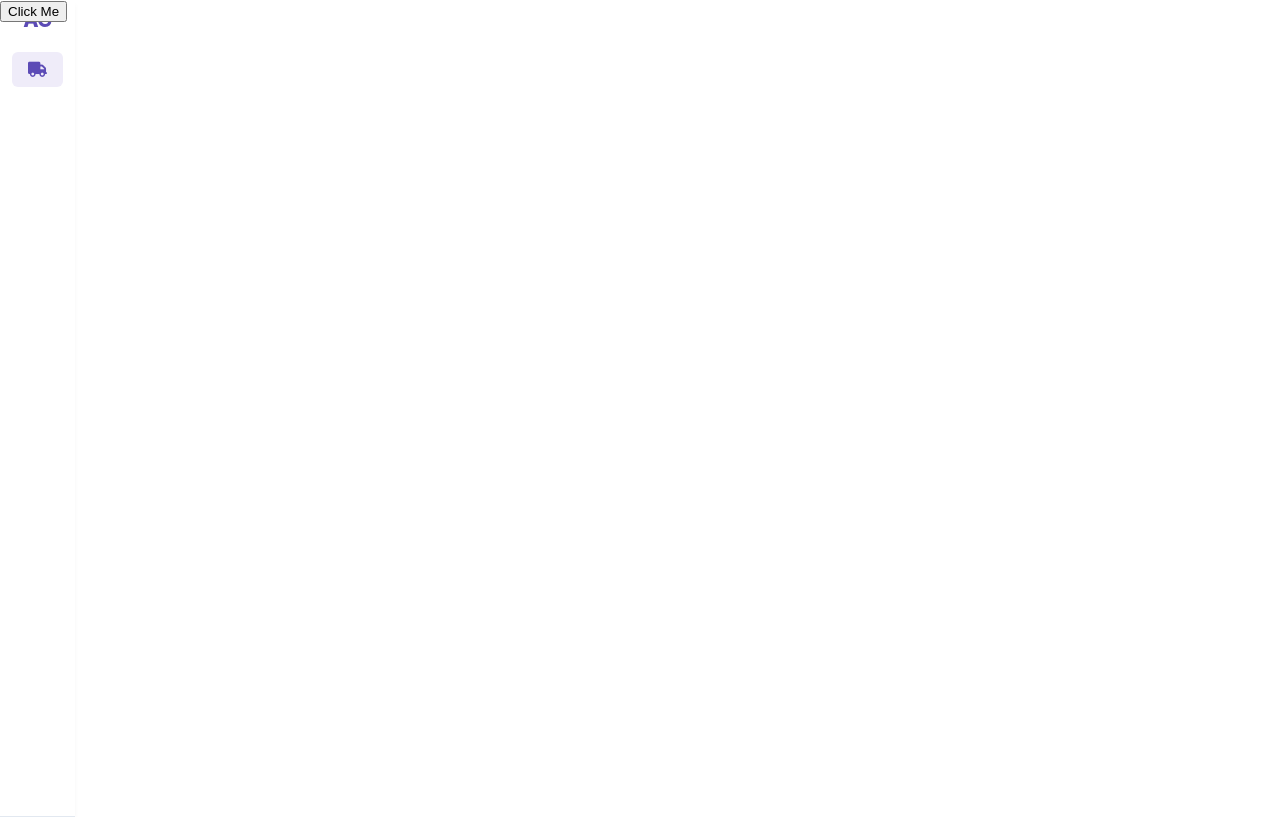
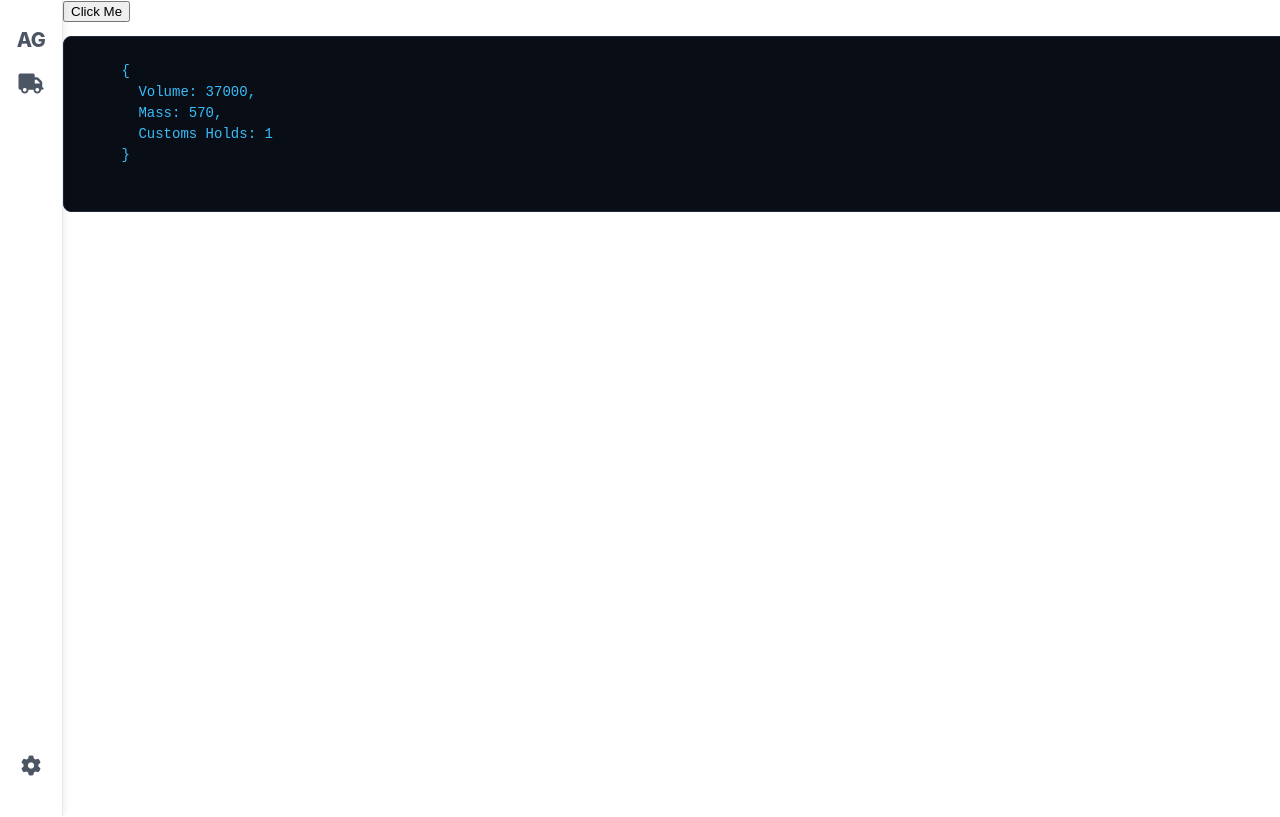
Before and after one commit to ARGUS269/Aetheria-Logistics-Hub, a Vue app: page /logistic in a window 1280 px wide. Built offline with nearby package versions, Linux system fonts and the light colour scheme.

Commit message:
feat: initial project setup

```diff
--- a/src/App.vue
+++ b/src/App.vue
@@ -5,10 +5,18 @@ import { ref } from "vue";
 <template>
   <div class="app-layout">
     <nav class="navbar">
-      <div class="nav-brand">AG</div>
-      <div class="nav-brand"></div>
-      <div class="nav-links">
-        <RouterLink to="/logistic" class="nav-item"><i class="fa-solid fa-truck"></i></RouterLink>
+      <div class="top">
+        <div class="nav-brand">AG</div>
+        <div class="nav-links">
+          <RouterLink to="/logistic" class="nav-item">
+            <i class="fa-solid fa-truck"></i>
+          </RouterLink>
+        </div>
+      </div>
+      <div class="bottom">
+        <RouterLink to="/settings" class="nav-item">
+          <i class="fa-solid fa-gear"></i>
+        </RouterLink>
       </div>
     </nav>
 
@@ -19,49 +27,82 @@ import { ref } from "vue";
 </template>
 
 <style>
+.app-layout {
+  display: flex;
+  min-height: 100vh;
+  width: 100vw;
+  overflow: hidden;
+}
+
+.top,
+.bottom {
+  margin: 20px 0;
+  display: flex;
+  flex-direction: column;
+  align-items: center;
+}
 
 .navbar {
   display: flex;
   flex-direction: column;
   align-items: center;
+  justify-content: space-between;
   background-color: #ffffff;
-  padding: 8px 12px;
-  gap: 10px;
-  box-shadow: 0 4px 6px -1px rgba(0, 0, 0, 0.05);
-  border-bottom: 1px solid #e2e8f0;
+  padding: 8px 6px;
+  gap: 20px;
+  box-shadow: 4px 0 6px -1px rgba(0, 0, 0, 0.05);
+  border-right: 1px solid #e2e8f0;
   height: 100vh;
-  width: fit-content;
+  width: 50px;
+  flex-shrink: 0;
+
+  position: relative;
+  z-index: 50;
+}
+.app-viewport {
+  flex-grow: 1;
+  height: 100vh;
+  overflow-y: auto;
 }
 
 .nav-brand {
   font-size: 1.25rem;
   font-weight: 800;
-  color: #5c4bb6;
+  color: #4b5563;
   letter-spacing: -0.5px;
+  margin-bottom: 10px;
+}
+
+i{
+  color: #4b5563;
 }
 
 .nav-links {
   display: flex;
+  flex-direction: column;
   gap: 20px;
+  width: 100%;
 }
 
 .nav-item {
+  display: flex;
+  justify-content: center;
+  align-items: center;
   text-decoration: none;
-  font-size: 0.95rem;
-  font-weight: 600;
-  color: #64748b;
-  padding: 8px 16px;
+  font-size: 1.25rem;
+  padding: 12px;
+  color: #333;
   border-radius: 6px;
   transition: all 0.2s ease;
+  cursor: pointer;
+}
+
+* {
+  user-select: none;
 }
 
 .nav-item:hover {
-  color: #5c4bb6;
   background-color: #f1f5f9;
-}
-
-.router-link-active {
-  color: #5c4bb6;
-  background-color: #efecf9;
+  color: #0f172a;
 }
 </style>
--- a/src/assets/theme.css
+++ b/src/assets/theme.css
@@ -26,4 +26,5 @@ body {
     background-color 0.3s ease,
     color 0.3s ease,
     border-color 0.3s ease;
+    user-select: none;
 }
--- a/src/components/AnalyticsBanner.vue
+++ b/src/components/AnalyticsBanner.vue
@@ -0,0 +1,53 @@
+<script setup>
+import { ref, computed } from "vue";
+
+const props = defineProps({
+  cargoManifest: {
+    type: Array,
+    required: true,
+  },
+});
+
+const totalVol = computed(() => {
+  return props.cargoManifest.reduce((accumulator, item) => {
+    return accumulator + parseInt(item.value);
+  }, 0);
+});
+
+const totalCustomHolds = computed(() => {
+  return props.cargoManifest.reduce((accumulator, item) => {
+    if (item.status === "HELD_IN_CUSTOMS") return accumulator + 1;
+    return accumulator
+  }, 0);
+});
+
+const totalMass = computed(() => {
+  return props.cargoManifest.reduce((accumulator, item) => {
+    return accumulator + parseInt(item.weight);
+  }, 0);
+});
+</script>
+
+<template>
+  <pre class="json-terminal">
+    {
+      Volume: {{ totalVol }},
+      Mass: {{ totalMass }},
+      Customs Holds: {{ totalCustomHolds }}
+    }
+  </pre>
+</template>
+
+<style scoped>
+.json-terminal {
+  background-color: #090d16;
+  color: #38bdf8;
+  padding: 24px;
+  border-radius: 8px;
+  font-family: "Fira Code", monospace;
+  font-size: 14px;
+  line-height: 1.5;
+  overflow-x: auto;
+  border: 1px solid #1e293b;
+}
+</style>
--- a/src/router.js
+++ b/src/router.js
@@ -1,10 +1,12 @@
 import { createRouter, createWebHistory } from 'vue-router'
 
 import LogisticsHub from './views/LogisticsHub.vue'
+import SettingsPage from './views/SettingsPage.vue'
 
 const routes = [
   { path: '/', redirect: "/logistic" },
   { path: '/logistic', component: LogisticsHub },
+  { path: '/settings', component: SettingsPage },
 ]
 
 const router = createRouter({
--- a/src/views/LogisticsHub.vue
+++ b/src/views/LogisticsHub.vue
@@ -1,6 +1,7 @@
 <script setup>
 import { ref, computed, onMounted, onUnmounted } from "vue";
 import CargoForm from "@/components/CargoForm.vue";
+import AnalyticsBanner from "@/components/AnalyticsBanner.vue";
 const isClicked = ref(false);
 const status = ["MANIFEST_CREATED", "IN_TRANSIT", "HELD_IN_CUSTOMS", "DELIVERED"];
 // The Phase: The cargo hit an international border and got frozen by border agents due to a documentation mismatch or a security inspection flag.
@@ -29,13 +30,13 @@ function submitClicked(val) {
   isClicked.value = false;
   cargoManifest.value.push(val);
   console.log(cargoManifest.value);
-
 }
 </script>
 
 <template>
   <div class="dashboard-items" @click="isClicked = false">
     <button @click="isClicked = !isClicked" @click.stop>Click Me</button>
+    <AnalyticsBanner :cargoManifest="cargoManifest" />
   </div>
   <Transition name="shrink-square">
     <div class="dashboard-view" v-if="isClicked" @click.stop>
@@ -49,8 +50,6 @@ function submitClicked(val) {
   width: 100vw;
   min-height: 100vh;
   position: fixed;
-  top: 0;
-  left: 0;
 }
 .dashboard-view {
   position: absolute;
--- /dev/null
+++ b/src/views/SettingsPage.vue
@@ -0,0 +1,7 @@
+<script setup>
+import { ref } from "vue";
+</script>
+
+<template>hello</template>
+
+<style></style>
```
